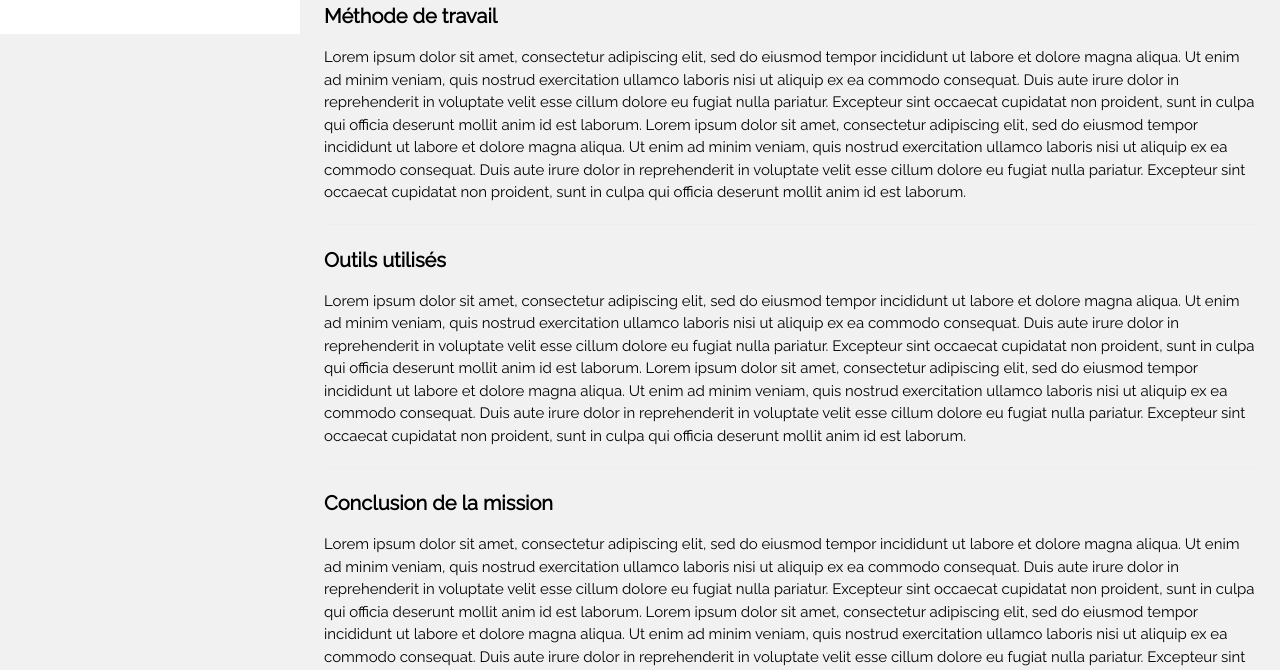
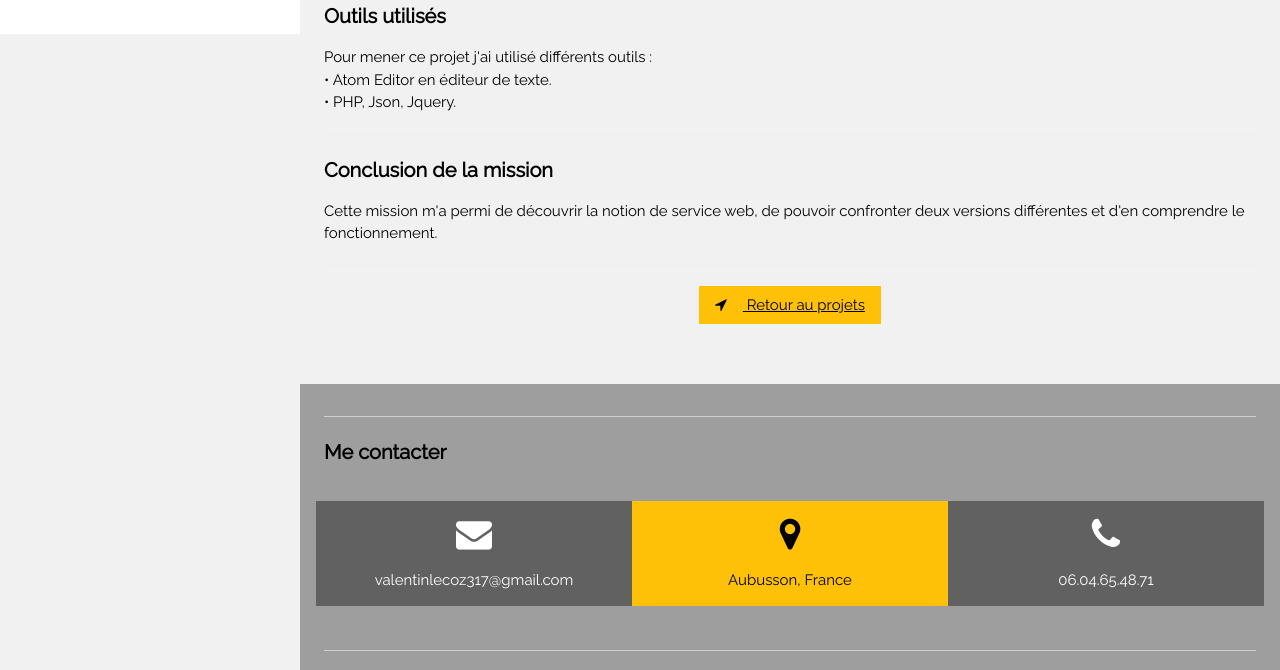
Before and after one commit to lecoz-valentin/lecozvalentin-portfolio.github.io, a plain HTML site: page pages/missionXmlJson.html in a window 1280 px wide. Shown: the part 766-1436 px from the top of the page. Drawn offline with nearby package versions, Linux system fonts and the light colour scheme.

Commit message:
Add files via upload

```diff
--- a/pages/missionXmlJson.html
+++ b/pages/missionXmlJson.html
@@ -61,8 +61,10 @@
   <div class="w3-container w3-padding-large" style="margin-bottom:32px">
     <h4><b> Contexte </b></h4>
     <p>
-      Durant ma seconde année de BTS SIO option SLAM, j'ai réalisé diverses mission dans le but d'acquiérir plusieurs notions et découvrir le développement sous plusieurs angles. Dans cette mission sur
-      les services Web, il était question de mettre en places deux services, l'un en XML, l'autre en JSON afin de comparer les deux formats. <br><br>
+      Durant ma seconde année de BTS SIO option SLAM, j'ai réalisé diverses mission dans le but d'acquiérir plusieurs notions
+      et découvrir le développement sous plusieurs angles. Dans cette mission sur
+      les services Web, il était question de mettre en places deux services, l'un en XML, l'autre en JSON afin de
+      comparer les deux formats. <br><br>
 
       Définitions : <br>
 
@@ -88,40 +90,16 @@
       Ceci dans le but de comparer ces 2 formats.
     </p>
       <hr>
-    <h4><b> Méthode de travail </b></h4>
-    <p>
-      Lorem ipsum dolor sit amet, consectetur adipiscing elit, sed do eiusmod tempor incididunt ut labore et dolore magna aliqua.
-      Ut enim ad minim veniam, quis nostrud exercitation ullamco laboris nisi ut aliquip ex ea commodo consequat.
-      Duis aute irure dolor in reprehenderit in voluptate velit esse cillum dolore eu fugiat nulla pariatur.
-      Excepteur sint occaecat cupidatat non proident, sunt in culpa qui officia deserunt mollit anim id est laborum.
-      Lorem ipsum dolor sit amet, consectetur adipiscing elit, sed do eiusmod tempor incididunt ut labore et dolore magna aliqua.
-      Ut enim ad minim veniam, quis nostrud exercitation ullamco laboris nisi ut aliquip ex ea commodo consequat.
-      Duis aute irure dolor in reprehenderit in voluptate velit esse cillum dolore eu fugiat nulla pariatur.
-      Excepteur sint occaecat cupidatat non proident, sunt in culpa qui officia deserunt mollit anim id est laborum.
-    </p>
-      <hr>
     <h4><b> Outils utilisés </b></h4>
     <p>
-      Lorem ipsum dolor sit amet, consectetur adipiscing elit, sed do eiusmod tempor incididunt ut labore et dolore magna aliqua.
-      Ut enim ad minim veniam, quis nostrud exercitation ullamco laboris nisi ut aliquip ex ea commodo consequat.
-      Duis aute irure dolor in reprehenderit in voluptate velit esse cillum dolore eu fugiat nulla pariatur.
-      Excepteur sint occaecat cupidatat non proident, sunt in culpa qui officia deserunt mollit anim id est laborum.
-      Lorem ipsum dolor sit amet, consectetur adipiscing elit, sed do eiusmod tempor incididunt ut labore et dolore magna aliqua.
-      Ut enim ad minim veniam, quis nostrud exercitation ullamco laboris nisi ut aliquip ex ea commodo consequat.
-      Duis aute irure dolor in reprehenderit in voluptate velit esse cillum dolore eu fugiat nulla pariatur.
-      Excepteur sint occaecat cupidatat non proident, sunt in culpa qui officia deserunt mollit anim id est laborum.
+      Pour mener ce projet j'ai utilisé différents outils : <br>
+      • Atom Editor en éditeur de texte. <br>
+      • PHP, Json, Jquery.
     </p>
       <hr>
     <h4><b> Conclusion de la mission </b></h4>
     <p>
-      Lorem ipsum dolor sit amet, consectetur adipiscing elit, sed do eiusmod tempor incididunt ut labore et dolore magna aliqua.
-      Ut enim ad minim veniam, quis nostrud exercitation ullamco laboris nisi ut aliquip ex ea commodo consequat.
-      Duis aute irure dolor in reprehenderit in voluptate velit esse cillum dolore eu fugiat nulla pariatur.
-      Excepteur sint occaecat cupidatat non proident, sunt in culpa qui officia deserunt mollit anim id est laborum.
-      Lorem ipsum dolor sit amet, consectetur adipiscing elit, sed do eiusmod tempor incididunt ut labore et dolore magna aliqua.
-      Ut enim ad minim veniam, quis nostrud exercitation ullamco laboris nisi ut aliquip ex ea commodo consequat.
-      Duis aute irure dolor in reprehenderit in voluptate velit esse cillum dolore eu fugiat nulla pariatur.
-      Excepteur sint occaecat cupidatat non proident, sunt in culpa qui officia deserunt mollit anim id est laborum.
+      Cette mission m'a permi de découvrir la notion de service web, de pouvoir confronter deux versions différentes et d'en comprendre le fonctionnement.
     </p>
       <hr>
           <button class="w3-button w3-amber w3-margin-bottom w3-hover-black" style="display:block; margin:auto;"> <a href="projet.html"> <i class="fa fa-location-arrow w3-margin-right"> </i> Retour au projets </a> </button>
```
